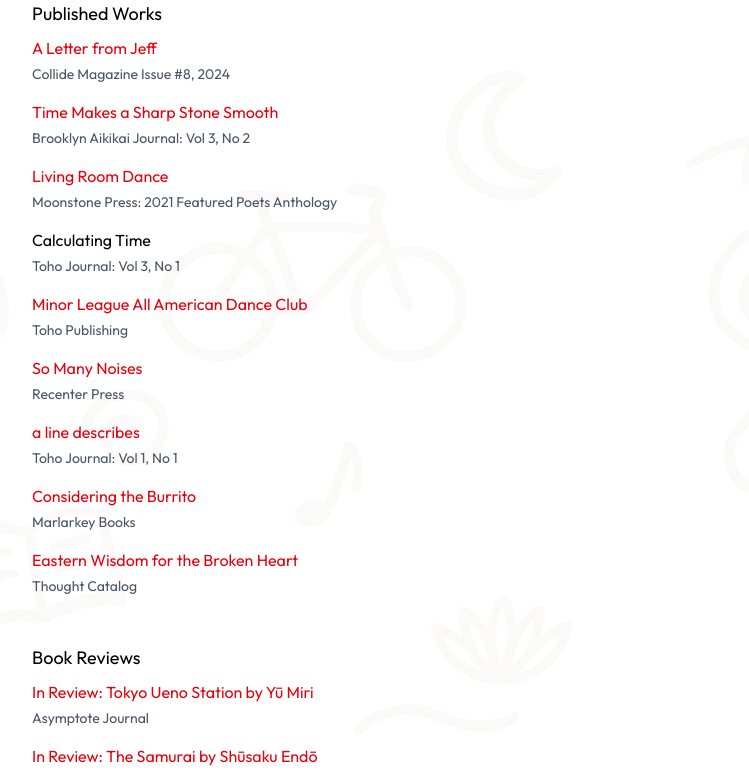
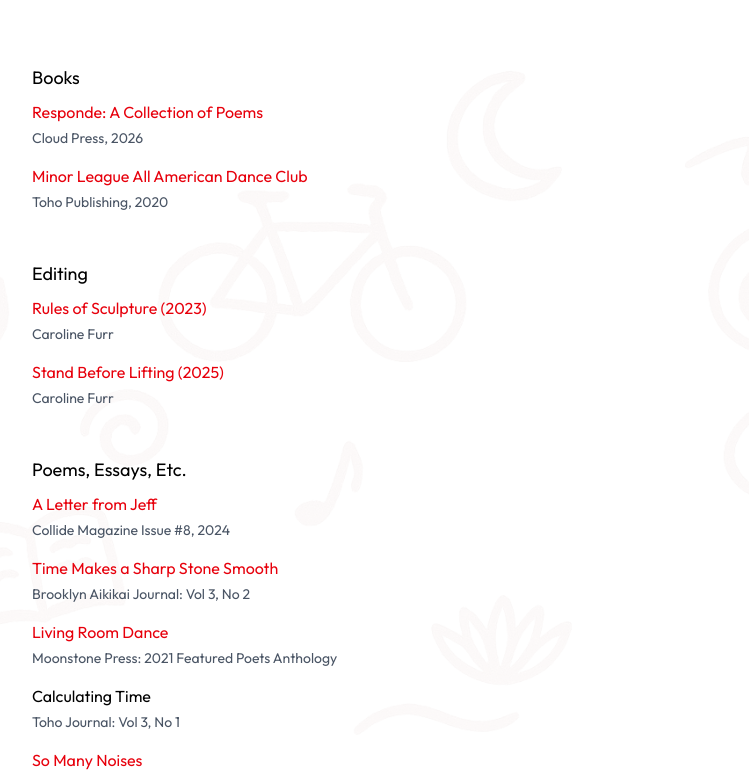
Before and after one commit to bsaff/bsaff.github.io, an Astro site: page /writing in a window 1280 px wide. Shown: the part 86-862 px from the top of the page, without its empty margins (258-1007 px from the left). Built offline with nearby package versions, Linux system fonts and the light colour scheme; Astro itself is replaced by a stand-in of ours.

Commit message:
update writing

```diff
--- a/src/pages/music.astro
+++ b/src/pages/music.astro
@@ -4,7 +4,7 @@
 
 <BaseLayout title="Music">
   <section>
-    <div class="flex flex-col justify-center gap-8 w-full max-w-[900px] mx-auto">
+    <div class="flex flex-col justify-center gap-8 w-full max-w-[900px] mx-auto pt-12 sm:pt-16">
       <div class="flex flex-col justify-start max-w-[400px] w-full mx-auto">
         <div class="text-lg text-gray-600 mb-3 mt-0">Kintsugi (2015–Present)</div>
         <iframe
@@ -26,9 +26,7 @@
           src="https://bandcamp.com/EmbeddedPlayer/album=83839495/size=large/bgcol=ffffff/linkcol=0687f5/tracklist=false/artwork=small/track=2430430375/transparent=true/"
           seamless></iframe>
       </div>
-      <p class="text-center text-xl text-gray-700 mb-10 leading-[1.5] max-w-[700px] mx-auto">
-        Making music is fun, especially with friends 🎵
-      </p>
+
     </div>
   </section>
 </BaseLayout>
--- a/src/pages/writing.astro
+++ b/src/pages/writing.astro
@@ -1,8 +1,20 @@
 ---
 import BaseLayout from "../layouts/Base.astro";
 
-const writings = {
-  publishedWorks: [
+const books = [
+  {
+    title: "Responde: A Collection of Poems",
+    publication: "Cloud Press, 2026",
+    url: "https://www.amazon.com/dp/B0GXPX3D5L",
+  },
+  {
+    title: "Minor League All American Dance Club",
+    publication: "Toho Publishing, 2020",
+    url: "https://www.amazon.com/dp/B0DDGX39LN?ref_=pe_93986420_774957520",
+  },
+];
+
+const publishedWorks = [
   {
     title: "A Letter from Jeff",
     url: "https://partnersandson.com/products/collide-zine-issue-8",
@@ -21,11 +33,6 @@
   {
     title: "Calculating Time",
     publication: "Toho Journal: Vol 3, No 1",
-    },
-    {
-      title: "Minor League All American Dance Club",
-      url: "https://www.amazon.com/dp/B0DDGX39LN?ref_=pe_93986420_774957520",
-      publication: "Toho Publishing",
   },
   {
     title: "So Many Noises",
@@ -47,8 +54,9 @@
     url: "https://thoughtcatalog.com/ben-saff/2016/04/5-eastern-wisdoms-to-help-heal-your-broken-heart/",
     publication: "Thought Catalog",
   },
-  ],
-  bookReviews: [
+];
+
+const bookReviews = [
   {
     title: "In Review: Tokyo Ueno Station by Yū Miri",
     url: "https://www.asymptotejournal.com/blog/2019/03/11/misshapen-shards-yu-miris-tokyo-ueno-station-in-review/",
@@ -64,68 +72,67 @@
     url: "https://www.asymptotejournal.com/blog/2018/05/24/in-review-the-emissary-by-yoko-tawada/",
     publication: "Asymptote Journal",
   },
-  ],
-  editing: [
+];
+
+const editing = [
   {
     title: "Rules of Sculpture (2023)",
     url: "https://www.amazon.com/Rules-Sculpture-Caroline-Furr/dp/B0C6C62676",
     publication: "Caroline Furr",
   },
   {
-      title: "Stand Before Lifting (2025, Forthcoming)",
+    title: "Stand Before Lifting (2025)",
+    url: "https://www.amazon.com/Stand-Before-Lifting-Caroline-Furr/dp/B0FPMP2ZHV/ref=sr_1_2?dib=eyJ2IjoiMSJ9.5rfXiXFwJLt79BXKnmEf_t5dZ6piUO5wMzc-4AUFYP7GjHj071QN20LucGBJIEps.zi-ToeGrh28HxL3fLxrP37w2ovDxdwM1KpWlucsQ3vA&dib_tag=se&qid=1776644090&refinements=p_27%3Aben+saff&s=books&sr=1-2",
     publication: "Caroline Furr",
   },
-  ],
-};
+];
+
+const poemsEssaysEtc = [...publishedWorks, ...bookReviews];
 ---
 
 <BaseLayout title="Writing">
-  <div class="mx-auto max-w-[700px] w-full flex flex-col pb-16">
-    <h1 class="text-lg mb-2 font-normal">Published Works</h1>
+  <div class="mx-auto max-w-[700px] w-full flex flex-col pt-12 sm:pt-16 pb-16">
+    <h1 class="text-lg mb-2 font-normal">Books</h1>
     <ul class="list-none p-0 m-0 mb-8 w-full max-w-[600px] flex flex-col">
       {
-        writings.publishedWorks.map((work) => (
+        books.map((book) => (
           <li class="mb-4 w-full flex flex-col">
-            {work.url ? (
-              <a href={work.url} target="_blank" rel="noreferrer" class="inline-block">
-                {work.title}
+            <a href={book.url} target="_blank" rel="noreferrer" class="inline-block">
+              {book.title}
             </a>
-            ) : (
-              <span>{work.title}</span>
-            )}
-            <span class="text-sm text-gray-600 mt-1 text-left">{work.publication}</span>
-          </li>
-        ))
-      }
-    </ul>
-
-    <h1 class="text-lg mb-2 font-normal">Book Reviews</h1>
-    <ul class="list-none p-0 m-0 mb-8 w-full max-w-[600px] flex flex-col">
-      {
-        writings.bookReviews.map((review) => (
-          <li class="mb-4 w-full flex flex-col">
-            <a href={review.url} target="_blank" rel="noreferrer" class="inline-block">
-              {review.title}
-            </a>
-            <span class="text-sm text-gray-600 mt-1">{review.publication}</span>
+            <span class="text-sm text-gray-600 mt-1 text-left">{book.publication}</span>
           </li>
         ))
       }
     </ul>
 
     <h1 class="text-lg mb-2 font-normal">Editing</h1>
+    <ul class="list-none p-0 m-0 mb-8 w-full max-w-[600px] flex flex-col">
+      {
+        editing.map((item) => (
+          <li class="mb-4 w-full flex flex-col">
+            <a href={item.url} target="_blank" rel="noreferrer" class="inline-block">
+              {item.title}
+            </a>
+            <span class="text-sm text-gray-600 mt-1 text-left">{item.publication}</span>
+          </li>
+        ))
+      }
+    </ul>
+
+    <h1 class="text-lg mb-2 font-normal">Poems, Essays, Etc.</h1>
     <ul class="list-none p-0 m-0 w-full max-w-[600px] flex flex-col">
       {
-        writings.editing.map((edit) => (
+        poemsEssaysEtc.map((item) => (
           <li class="mb-4 w-full flex flex-col">
-            {edit.url ? (
-              <a href={edit.url} target="_blank" rel="noreferrer" class="inline-block">
-                {edit.title}
+            {item.url ? (
+              <a href={item.url} target="_blank" rel="noreferrer" class="inline-block">
+                {item.title}
               </a>
             ) : (
-              <span>{edit.title}</span>
+              <span>{item.title}</span>
             )}
-            <span class="text-sm text-gray-600 mt-1 ">{edit.publication}</span>
+            <span class="text-sm text-gray-600 mt-1 text-left">{item.publication}</span>
           </li>
         ))
       }
```
Lines whose indentation alone changed are shown as unchanged.
